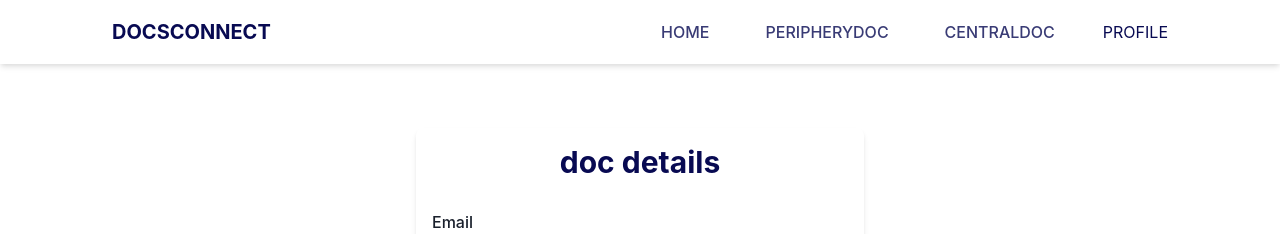
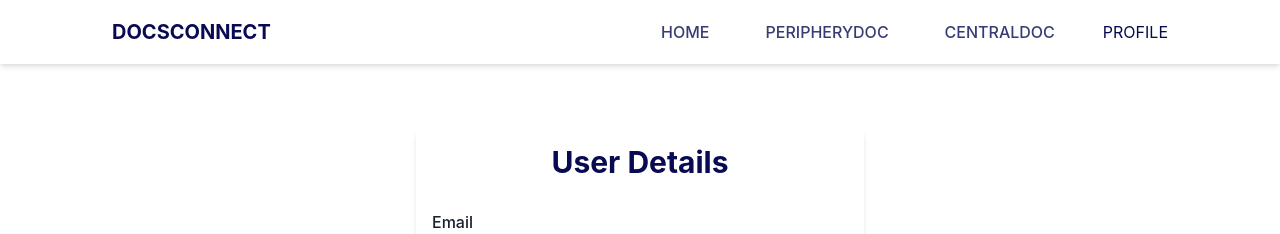
Before and after one commit to pranavsoni1101/docs_connect, a Next.js app: page /signup in a window 1280 px wide. Shown: the top 234 px of the page. Built offline with nearby package versions, Linux system fonts and the light colour scheme.

Commit message:
Changed the form titles on the sign up form

```diff
--- a/components/SignUp/DoctorDetails.jsx
+++ b/components/SignUp/DoctorDetails.jsx
@@ -37,7 +37,7 @@ const DoctorDetails = ({nextStep, state, prevStep,handleInputChange}) => {
                                 textAlign    = "center"
                                 marginBottom = "1em"
                             >
-                               doc details
+                               Personal Details
                             </Heading>
                             <FormControl>
                             <FormLabel htmlFor="name">Name</FormLabel>
--- a/components/SignUp/UserDetails.jsx
+++ b/components/SignUp/UserDetails.jsx
@@ -31,7 +31,7 @@ const UserDetails = ({state, nextStep, handleInputChange, inputType, handlePassw
                                 textAlign    = "center"
                                 marginBottom = "1em"
                             >
-                               doc details
+                               User Details
                             </Heading>
                             <FormControl>
                                 <FormLabel htmlFor="email">Email</FormLabel>
```
